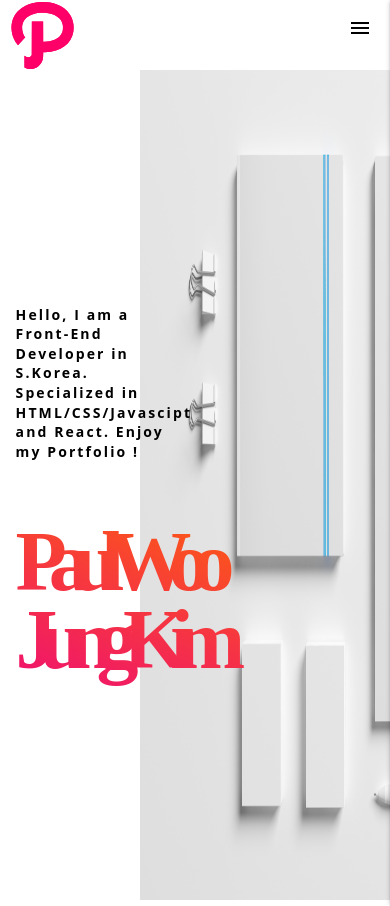
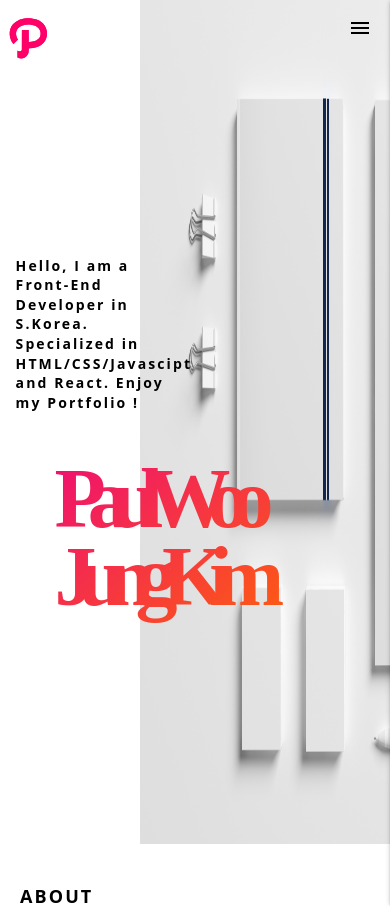
Before and after one commit to wj2kim/pilates-website, a React (Create React App) app: page / in a window 390 px wide. Shown: the top 906 px of the page. Built offline with nearby package versions, Linux system fonts and the light colour scheme.

Commit message:
working on overall responsive style

```diff
--- a/src/App.js
+++ b/src/App.js
@@ -10,9 +10,9 @@ function App() {
     <div className="App">
       <div id="canvas-wrapper">
         <div id="canvas">
-          <div id="navigation-wrapper">
+          {/* <div id="navigation-wrapper">
             <Navigation />
-          </div>
+          </div> */}
           <div id="page-header-wrapper">
             <PageHeader />
           </div>
--- a/src/components/pageHeaderComponents/MainBanner.jsx
+++ b/src/components/pageHeaderComponents/MainBanner.jsx
@@ -1,9 +1,13 @@
 import React from 'react';
 import './MainBanner.scss';
+import Navigation from '../../pages/Navigation';
 
 const MainBanner = () => {
   return (
     <section className="main-banner">
+      <div id="navigation-wrapper">
+        <Navigation />
+      </div>
       <div className="container-fluid">
         <div className="row main-banner-row">
           <div className="introduction col-6">
@@ -14,7 +18,7 @@ const MainBanner = () => {
             <div className="mynameis">Paul Woo Jung Kim </div>
           </div>
           <div className="intro-image col-6">
-            <div className="banner-image-wrapper">
+            <div className="banner-image-wrapper kenburns-bottom-right">
               <img
                 className="banner-image"
                 src="images/banner/banner-image.jpg"
@@ -24,6 +28,13 @@ const MainBanner = () => {
           </div>
         </div>
       </div>
+      {/* <div className="background-relation">
+        <img
+          className="dots"
+          src="/images/banner/background-relation.svg"
+          alt="background-relation"
+        />
+      </div> */}
     </section>
 
     // <div
--- a/src/components/pageHeaderComponents/MainBanner.scss
+++ b/src/components/pageHeaderComponents/MainBanner.scss
@@ -20,6 +20,26 @@
   }
 }
 
+// .background-relation {
+//   position: absolute;
+//   left: 0;
+//   top: 0;
+//   z-index: 0;
+//   width: 100%;
+//   height: 100%;
+
+//   .dots {
+//     background-color: #ffffff !important;
+//     background-color: rgba(255, 255, 255, 0.5) !important;
+//     // background: url(/public/images/banner/background-relation.svg) no-repeat
+//     //   center center;
+//     // background-size: cover;
+
+//     width: 100%;
+//     height: 100vh;
+//   }
+// }
+
 .introduction.col-6 {
   align-self: center !important;
   flex: 0 0 50%;
@@ -33,26 +53,29 @@
     font-size: 1.2rem;
     position: relative;
     z-index: 1;
-    padding-top: 2rem;
-    margin-bottom: 2rem;
+    padding-top: 4rem;
+    margin-bottom: 1rem;
+    // color: #101b3b;
   }
   .mynameis {
     font-family: serif;
     padding-top: 2vh;
     padding-bottom: 3rem;
     // font-size: 22.5vh;
-    font-size: 12rem;
+    font-size: 11rem;
     font-weight: 900;
     line-height: 16.5vh;
     letter-spacing: -1rem;
+    line-height: 9rem;
     color: transparent;
     -webkit-background-clip: text;
     background-clip: text;
-    width: 80vw;
+    left: 10vw;
+    // width: 80vw;
     z-index: 1;
     position: relative;
     display: inline-block;
-    background-image: linear-gradient(20deg, #ee0979 0, #ff6a00);
+    background-image: linear-gradient(500deg, #ee0979 0, #ff6a00);
   }
 }
 
@@ -79,14 +102,23 @@
   width: 100%;
   position: relative;
   // width: 55rem;
-  right: 15vw;
+  right: 5vw;
+  // background-color: #101b3b;
   img {
-    width: 90vw;
+    width: 70vw;
     height: 100vh;
   }
 }
+@media (min-width: 1600px) {
+  .whoami {
+    font-size: 1.4rem !important;
+  }
+  .mynameis {
+    font-size: 13rem !important;
+  }
+}
 
-@media (min-width: 1200px) {
+@media (max-width: 1599px) {
   .main-row-wrapper {
     max-width: 1140px;
   }
@@ -98,7 +130,7 @@
     letter-spacing: -1.6rem !important;
     line-height: 8rem !important;
     max-width: 60vw;
-    font-size: 10.5rem !important;
+    font-size: 9rem !important;
   }
 }
 @media (max-width: 1199px) {
@@ -110,7 +142,7 @@
     width: 60vw !important;
     letter-spacing: -1.2rem !important;
     line-height: 6.2rem !important;
-    font-size: 10rem !important;
+    font-size: 8rem !important;
   }
 }
 
@@ -158,7 +190,7 @@
     line-height: 5.6rem !important;
     letter-spacing: -1.3rem !important;
     // font-size: 13.5vh !important;
-    font-size: 9.5rem !important;
+    font-size: 7.5rem !important;
   }
 }
 @media (max-width: 720px) {
@@ -176,7 +208,7 @@
     line-height: 5.6rem !important;
     letter-spacing: -1.3rem !important;
     // font-size: 13.5vh !important;
-    font-size: 9rem !important;
+    font-size: 7.5rem !important;
   }
   .banner-image-wrapper {
     height: 100%;
@@ -224,6 +256,21 @@
     width: 80vw !important;
     padding-top: 0 !important;
     letter-spacing: -1.3rem !important;
-    font-size: 6rem !important;
+    font-size: 5rem !important;
   }
 }
+
+// .kenburns-bottom-right {
+//   animation: kenburns-bottom-right 3s ease-out both;
+// }
+
+// @keyframes kenburns-bottom-right {
+//   0% {
+//     transform: scale(1) translate(0, 0);
+//     transform-origin: 84% 84%;
+//   }
+//   100% {
+//     transform: scale(1.25) translate(10px, 8px);
+//     transform-origin: right bottom;
+//   }
+// }
--- a/src/pages/Navigation.jsx
+++ b/src/pages/Navigation.jsx
@@ -15,7 +15,7 @@ const Navigation = () => {
   return (
     <div id="navigation">
       <div id="sticky-top-menu" className="navbar-fixed ">
-        <nav className="white z-depth-0">
+        <nav className="transparent z-depth-0">
           <div className="nav-wrapper">
             <a href="/" className="brand-logo left black-text">
               <img
--- a/src/pages/Navigation.scss
+++ b/src/pages/Navigation.scss
@@ -11,22 +11,22 @@
 .brand-logo {
   height: 100%;
   left: 5%;
+  top: 0.5rem;
   #web-logo {
-    height: 100%;
+    // top: 0.5rem;
+    height: 60%;
     vertical-align: none !important;
   }
 }
 
-nav.white {
+nav.transparent {
   height: 5rem;
   padding-right: 3rem;
-  // padding-top: 0.5rem;
 }
 
 @media (max-width: 992px) {
-  nav.white {
+  nav.transparent {
     padding-right: 0;
-    // padding-top: 0.5rem;
   }
 }
 
```
Also changed, not shown: public/images/banner/background-relation.svg (added), public/images/banner/banner-image.jpg.
